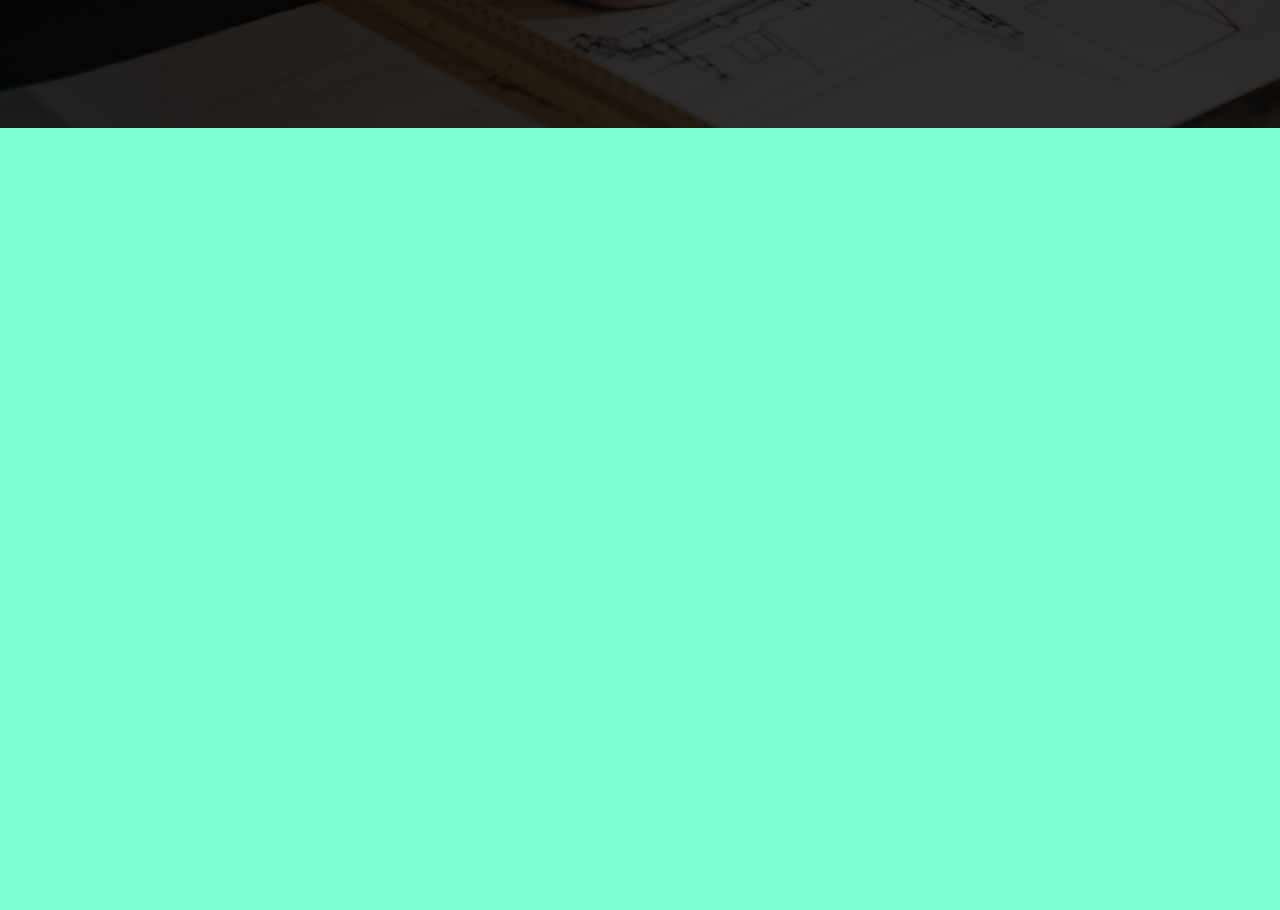
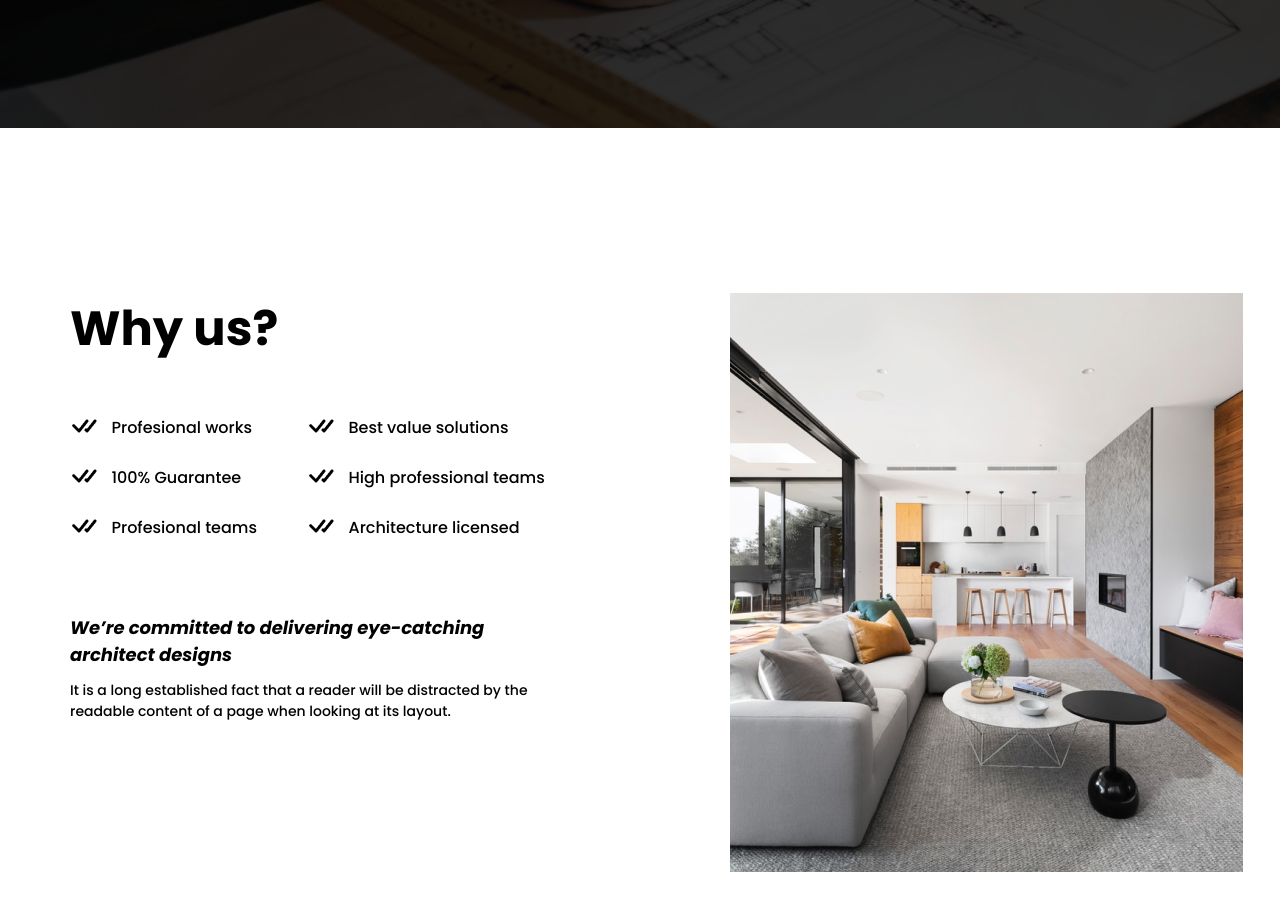
Before and after one commit to KolesnikovAS/Architeque, a React (Create React App) app: page / in a window 1280 px wide. Shown: the part 2381-3291 px from the top of the page. Before the commit the page ends 2509 px from the top, so only its background shows below. Built offline with nearby package versions, Linux system fonts and the light colour scheme.

Commit message:
added advantages section

```diff
--- a/src/Pages/Home/Home.jsx
+++ b/src/Pages/Home/Home.jsx
@@ -1,6 +1,6 @@
 import React from "react";
 import styles from "./Home.module.scss"
-import slide1 from "../../Assets/images/Home/slide1.jpg"
+import slide1Img from "../../Assets/images/Home/slide1.jpg"
 import arrow from "../../Assets/images/Home/arrow.png"
 import videoPoster from "../../Assets/images/Home/videoPoster.jpg"
 import Button from "../../Components/button/Button";
@@ -8,6 +8,8 @@ import brendIcon1 from "../../Assets/images/Home/brendicon1.png";
 import brendIcon2 from "../../Assets/images/Home/brendicon2.png";
 import brendIcon3 from "../../Assets/images/Home/brendicon3.png";
 import brendIcon4 from "../../Assets/images/Home/brendicon4.png";
+import advantagesImg from "../../Assets/images/Home/advantages.jpg"
+import doubleCheck from "../../Assets/images/Home/doublecheck.png"
 
 const Home = () => {
     return (
@@ -19,7 +21,7 @@ const Home = () => {
                     <button><img src={arrow} alt="arrow" /></button>
                     <button><img src={arrow} alt="arrow" /></button>
                 </div>
-                <img className={styles.slide_image} src={slide1} alt="design" />
+                <img className={styles.slide_image} src={slide1Img} alt="design" />
             </section>
 
             <section className={styles.about}>
@@ -53,6 +55,31 @@ const Home = () => {
                     <div className={styles.achievments_numbers}><span>95%</span><p>Projects success</p></div>
                 </div>
             </section>
+
+            <section className={styles.advantages}>
+                <div className={styles.advantages_content}>
+                    <div className={styles.advantages_content_discription}>
+                        <h2>Why us?</h2>
+                        <table>
+                            <tr>
+                                <td><img src ={doubleCheck} alt="doublecheck"/><span>Profesional works</span></td>
+                                <td><img src ={doubleCheck} alt="doublecheck"/><span>Best value solutions</span></td>
+                            </tr>
+                            <tr>
+                                <td><img src ={doubleCheck} alt="doublecheck"/><span>100% Guarantee</span></td>
+                                <td><img src ={doubleCheck} alt="doublecheck"/><span>High professional teams</span></td>
+                            </tr>
+                            <tr>
+                                <td><img src ={doubleCheck} alt="doublecheck"/><span>Profesional teams</span></td>
+                                <td><img src ={doubleCheck} alt="doublecheck"/><span>Architecture licensed</span></td>
+                            </tr>
+                        </table>
+                        <p>We’re committed to delivering eye-catching architect designs</p>
+                        <p>It is a long established fact that a reader will be distracted by the readable content of a page when looking at its layout.</p>
+                    </div>
+                    <img className={styles.advantages_content_image} src={advantagesImg} alt="design"/>
+                </div>
+            </section>
         </main>
     )
 }
--- a/src/Pages/Home/Home.module.scss
+++ b/src/Pages/Home/Home.module.scss
@@ -154,3 +154,59 @@
     top: 0;
     background-color: rgba(0, 0, 0, 0.8);
 }
+
+.advantages{
+    height: 906px;
+    color: white;
+    &_content{
+        padding-top: 165px;
+        color: black;
+        display: flex;
+        max-width: 1140px;
+        margin: 0 auto;
+        &_image{
+            height: 579px;
+        }
+        &_discription{
+            h2{
+                width: 660px;
+                line-height: 72px;
+                font-family: Poppins-Bold, sans-serif;
+                font-size: 48px;
+            }
+            table{
+                margin-top: 37px;
+                margin-bottom: 60px;
+                tr{
+                    line-height: 48px;
+                    td:first-child{
+                        width: 235px;
+                    }
+                    td{
+                        span{
+                            margin-left: 14.5px;
+                            line-height: 24px;
+                            font-family: Poppins-Medium, sans-serif;
+                            font-size: 16px;
+                        }
+                    }
+                }
+            }
+            p{
+                width: 502px;
+                line-height: 27px;
+                font-family: Poppins-BoldItalic, sans-serif;
+                font-size: 18px;
+            }
+            p:last-child{
+                margin-top: 12px;
+                width: 502px;
+                line-height: 21px;
+                font-family: Poppins-Medium, sans-serif;
+                font-size: 14px;
+            }
+        }
+
+    }
+
+}
--- a/src/index.scss
+++ b/src/index.scss
@@ -15,6 +15,12 @@
     font-style: semibold;
     font-weight: 600;
     src: local(Poppins-Bold), url(Assets/fonts/Poppins-SemiBold.ttf);
+}
+@font-face {
+    font-family: Poppins-BoldItalic;
+    font-style: bolditalic;
+    font-weight: 700;
+    src: local(Poppins-BoldItalic), url(Assets/fonts/Poppins-BoldItalic.ttf);
 }
 @font-face {
     font-family: Poppins-Medium;
```
Also changed, not shown: src/Assets/images/Home/advantages.jpg (added), src/Assets/images/Home/doublecheck.png (added).
